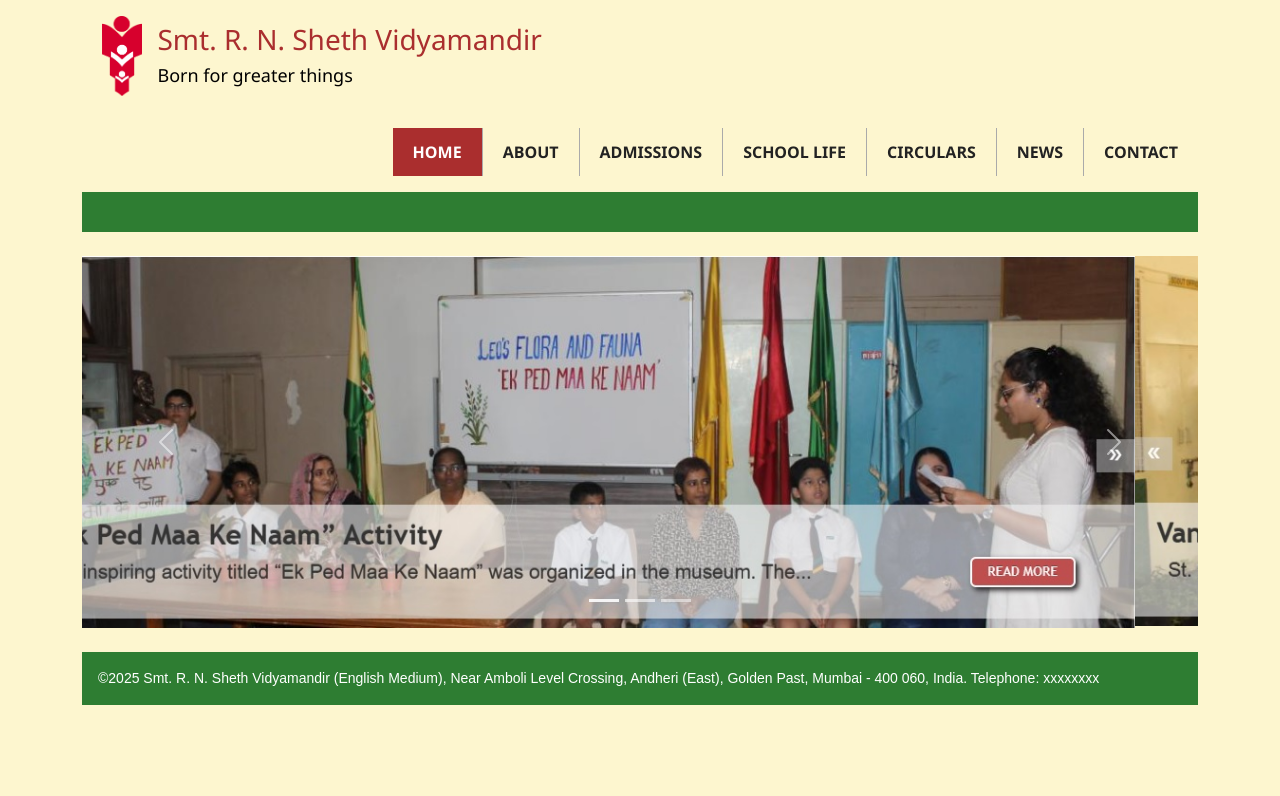
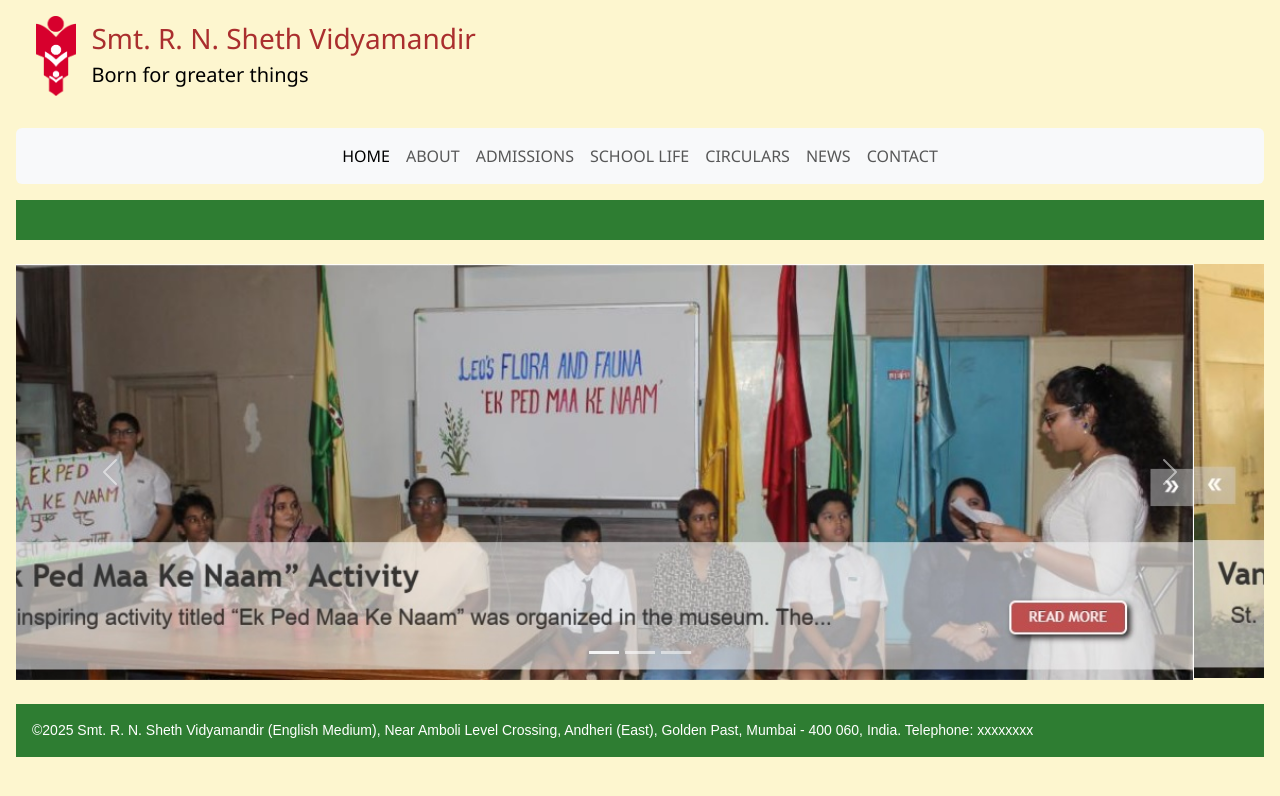
Before and after one commit to yogesh7yadav/rnsheth, a plain HTML site: page index.html in a window 1280 px wide. Drawn offline with nearby package versions, Linux system fonts and the light colour scheme.

Commit message:
Update index.html

```diff
--- a/index.html
+++ b/index.html
@@ -7,45 +7,49 @@
 
   <!-- Bootstrap CSS -->
   <link href="https://cdn.jsdelivr.net/npm/bootstrap@5.3.2/dist/css/bootstrap.min.css" rel="stylesheet">
-
   <!-- Custom CSS -->
   <link rel="stylesheet" href="style.css" />
-
-  <!-- Bootstrap JS Bundle -->
+  <!-- Bootstrap JS -->
   <script src="https://cdn.jsdelivr.net/npm/bootstrap@5.3.2/dist/js/bootstrap.bundle.min.js"></script>
 </head>
 
 <body>
-  <div class="container">
+  <div class="container-fluid px-3">
 
     <!-- Header Section -->
-    <header class="d-flex align-items-center py-3">
-      <img src="images/logo.png" alt="School Logo" class="me-3" />
-      <div class="school-text">
-        <h1 class="mb-0">Smt. R. N. Sheth Vidyamandir</h1>
-        <p class="mb-0">Born for greater things</p>
+    <header class="d-flex flex-column flex-md-row align-items-center py-3">
+      <img src="images/logo.png" alt="School Logo" class="img-fluid me-md-3 mb-2 mb-md-0" style="max-height: 80px;" />
+      <div class="school-text text-center text-md-start">
+        <h1 class="mb-0 fs-3">Smt. R. N. Sheth Vidyamandir</h1>
+        <p class="mb-0 fs-5">Born for greater things</p>
       </div>
     </header>
 
-    <!-- Navigation Bar -->
-    <nav class="main-nav my-3">
-      <a class="active" href="#">HOME</a>
-      <a href="#">ABOUT</a>
-      <a href="#">ADMISSIONS</a>
-      <a href="#">SCHOOL LIFE</a>
-      <a href="#">CIRCULARS</a>
-      <a href="#">NEWS</a>
-      <a href="#">CONTACT</a>
+    <!-- Responsive Navbar using Bootstrap -->
+    <nav class="navbar navbar-expand-md navbar-light bg-light my-3 rounded">
+      <div class="container-fluid">
+        <button class="navbar-toggler" type="button" data-bs-toggle="collapse" data-bs-target="#mainNavbar">
+          <span class="navbar-toggler-icon"></span>
+        </button>
+        <div class="collapse navbar-collapse justify-content-center" id="mainNavbar">
+          <ul class="navbar-nav">
+            <li class="nav-item"><a class="nav-link active" href="#">HOME</a></li>
+            <li class="nav-item"><a class="nav-link" href="#">ABOUT</a></li>
+            <li class="nav-item"><a class="nav-link" href="#">ADMISSIONS</a></li>
+            <li class="nav-item"><a class="nav-link" href="#">SCHOOL LIFE</a></li>
+            <li class="nav-item"><a class="nav-link" href="#">CIRCULARS</a></li>
+            <li class="nav-item"><a class="nav-link" href="#">NEWS</a></li>
+            <li class="nav-item"><a class="nav-link" href="#">CONTACT</a></li>
+          </ul>
+        </div>
+      </div>
     </nav>
 
-    <!-- Green Box Section -->
-    <div class="green-box mb-4">
-      <!-- Optional content here -->
-    </div>
+    <!-- Green Box -->
+    <div class="green-box mb-4"></div>
 
-    <!-- Carousel Section -->
+    <!-- Carousel -->
     <div id="schoolCarousel" class="carousel slide mb-4" data-bs-ride="carousel">
-
       <div class="carousel-indicators">
         <button type="button" data-bs-target="#schoolCarousel" data-bs-slide-to="0" class="active" aria-current="true" aria-label="Slide 1"></button>
         <button type="button" data-bs-target="#schoolCarousel" data-bs-slide-to="1" aria-label="Slide 2"></button>
@@ -54,26 +58,25 @@
 
       <div class="carousel-inner">
         <div class="carousel-item active">
-          <img src="slide/image1.jpg" class="d-block w-100" alt="Slide 1">
+          <img src="slide/image1.jpg" class="d-block w-100 img-fluid" alt="Slide 1">
         </div>
         <div class="carousel-item">
-          <img src="slide/image2.jpg" class="d-block w-100" alt="Slide 2">
+          <img src="slide/image2.jpg" class="d-block w-100 img-fluid" alt="Slide 2">
         </div>
         <div class="carousel-item">
-          <img src="slide/image3.jpg" class="d-block w-100" alt="Slide 3">
+          <img src="slide/image3.jpg" class="d-block w-100 img-fluid" alt="Slide 3">
         </div>
       </div>
 
       <button class="carousel-control-prev" type="button" data-bs-target="#schoolCarousel" data-bs-slide="prev">
-        <span class="carousel-control-prev-icon" aria-hidden="true"></span>
+        <span class="carousel-control-prev-icon"></span>
         <span class="visually-hidden">Previous</span>
       </button>
 
       <button class="carousel-control-next" type="button" data-bs-target="#schoolCarousel" data-bs-slide="next">
-        <span class="carousel-control-next-icon" aria-hidden="true"></span>
+        <span class="carousel-control-next-icon"></span>
         <span class="visually-hidden">Next</span>
       </button>
-
     </div>
 
     <!-- Footer -->
```
